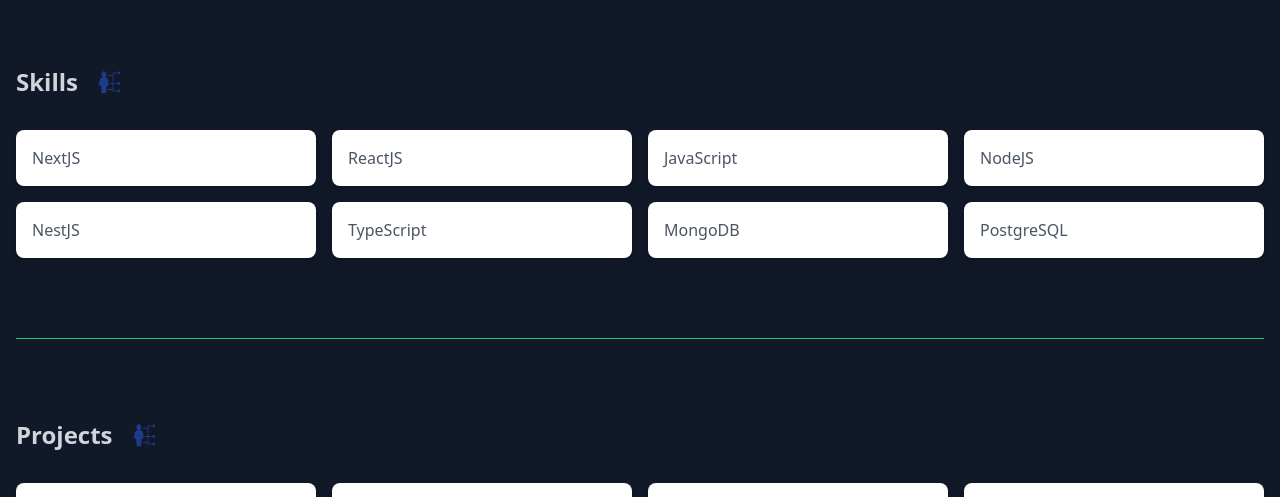
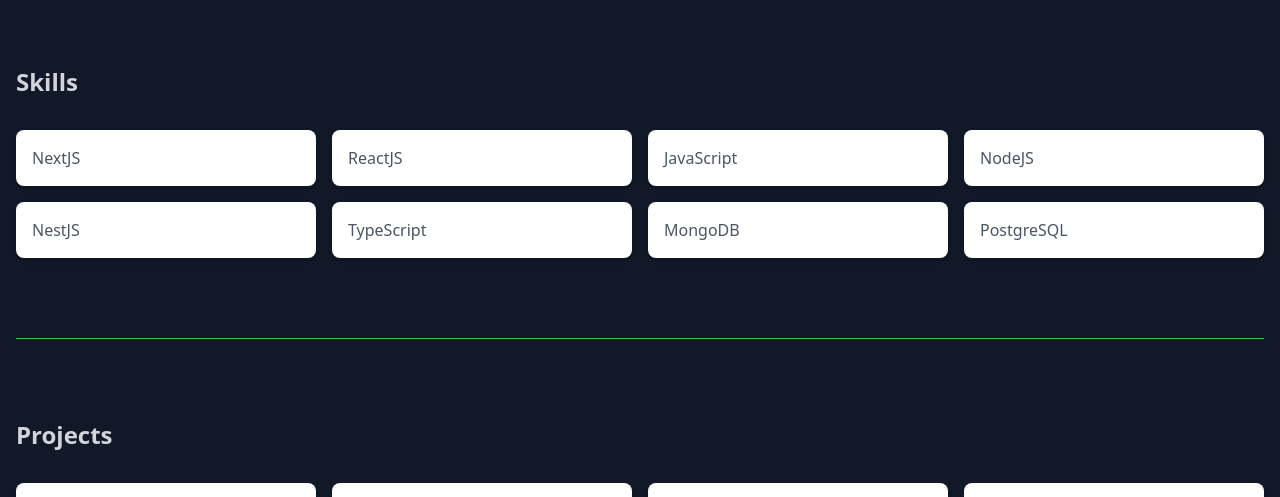
Before and after one commit to obaid12/portfolio, a Next.js app: page / in a window 1280 px wide. Shown: the part 1193-1690 px from the top of the page. Built offline with nearby package versions, Linux system fonts and the light colour scheme.

Commit message:
new changes done

```diff
--- a/pages/project/[pid].tsx
+++ b/pages/project/[pid].tsx
@@ -1,17 +1,14 @@
 import Title from "@/components/Title";
-import React, { useEffect, useState } from "react";
-import { GiSkills } from "react-icons/gi";
+import React from "react";
 import { GetServerSideProps } from "next";
-
 const ProjectDetails = ({ project }: any) => {
   console.log("projects", project);
-
   return (
     <div className="wrapper">
-      <Title text="Projects" icon={<GiSkills />} />
+      <Title text="Projects" icon={undefined} />
       <div className="grid grid-cols-1 sm:grid-cols-2 md:grid-cols-3 lg:grid-cols-4 gap-4">
         <div key={project.id} className="bg-white rounded-lg shadow-md p-4">
-          <p className="text-gray-600"> {project.name}</p>
+          <p className="text-gray-600">{project.name}</p>
         </div>
       </div>
     </div>
--- a/pages/project/index.tsx
+++ b/pages/project/index.tsx
@@ -1,7 +1,7 @@
 import Title from '@/components/Title';
 import Link from 'next/link';
 import React, { useEffect, useState } from 'react';
-import { GiSkills } from 'react-icons/gi';
+// import { GiSkills } from 'react-icons/gi';
 
 interface Project {
     id: number;
@@ -31,7 +31,7 @@ const Project = () => {
 
     return (
         <div className='wrapper'>
-            <Title text='Projects' icon={<GiSkills />} />
+            <Title text='Projects' icon={undefined} />
             <div className="grid grid-cols-1 sm:grid-cols-2 md:grid-cols-3 lg:grid-cols-4 gap-4">
                 {projects.map((project) => (
                     <Link key={project.id} href={`/project/${project.id}`}>
--- a/pages/skills/[sid].tsx
+++ b/pages/skills/[sid].tsx
@@ -28,7 +28,7 @@ export default SkillsDetails;
 export const getServerSideProps: GetServerSideProps = async ({ query, res }) => {
     const id = query.sid;
     console.log('id', id);
-    const response = await fetch("http://localhost:3000/api/skills")
+    const response = await fetch("https://portfolio-seven-mauve-86.vercel.app/api/skills")
     const skills = await response.json();
 
     const getSkills = skills.find((skills: { id: string | string[] | undefined; }) => skills.id == id);
--- a/pages/skills/index.tsx
+++ b/pages/skills/index.tsx
@@ -1,7 +1,7 @@
 import Title from '@/components/Title';
 import Link from 'next/link';
 import React, { useEffect, useState } from 'react';
-import { GiSkills } from 'react-icons/gi';
+// import { GiSkills } from 'react-icons/gi';
 
 interface Skill {
     id: number;
@@ -27,7 +27,7 @@ const Skills = () => {
 
     return (
         <div className='wrapper'>
-            <Title text='Skills' icon={<GiSkills />} />
+            <Title text='Skills' icon={undefined} />
             <div className="grid grid-cols-1 sm:grid-cols-2 md:grid-cols-3 lg:grid-cols-4 gap-4">
                 {skills.map((skill) => (
                      <Link key={skill.id} href={`/skills/${skill.id}`}>
```
